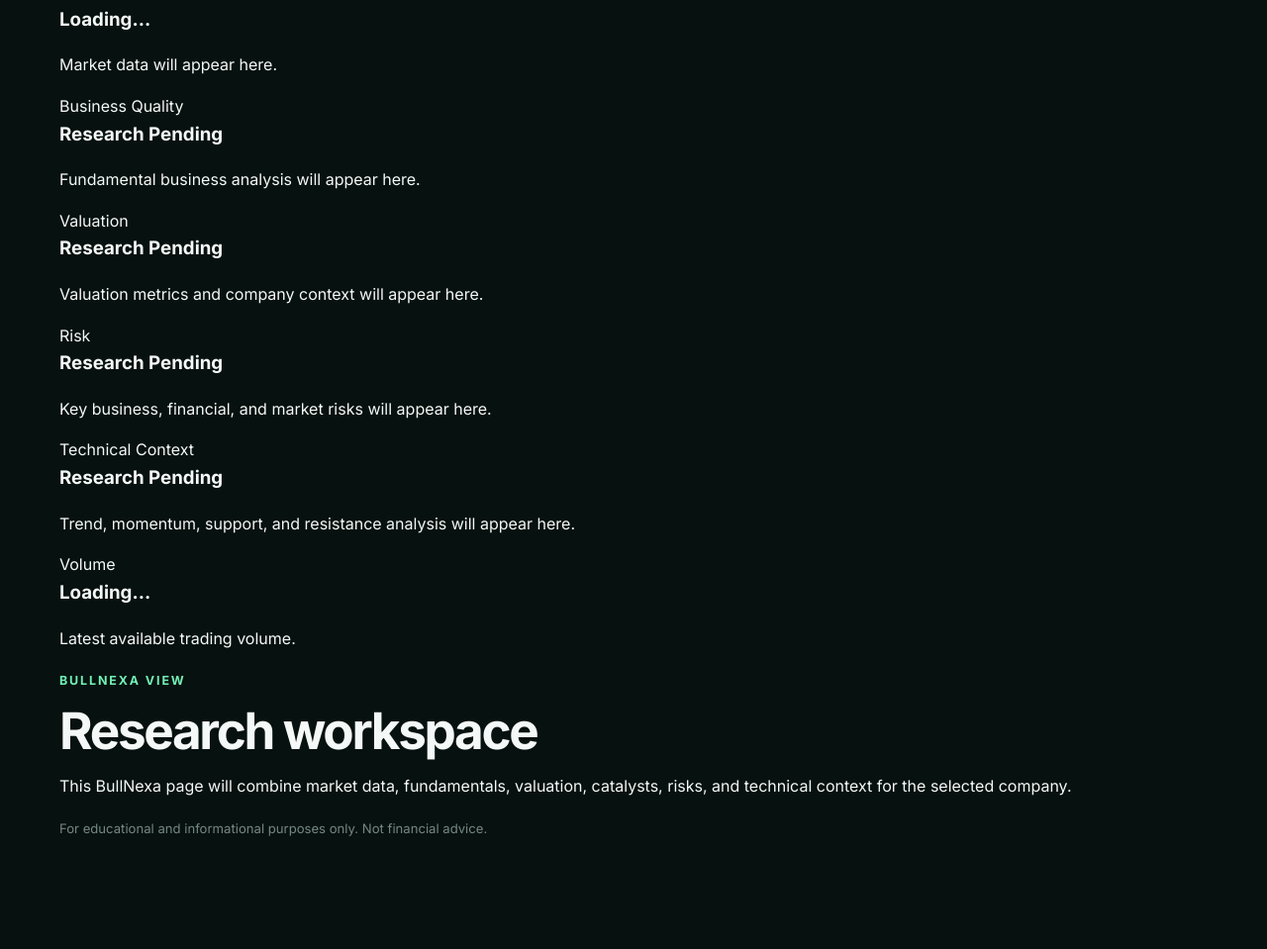
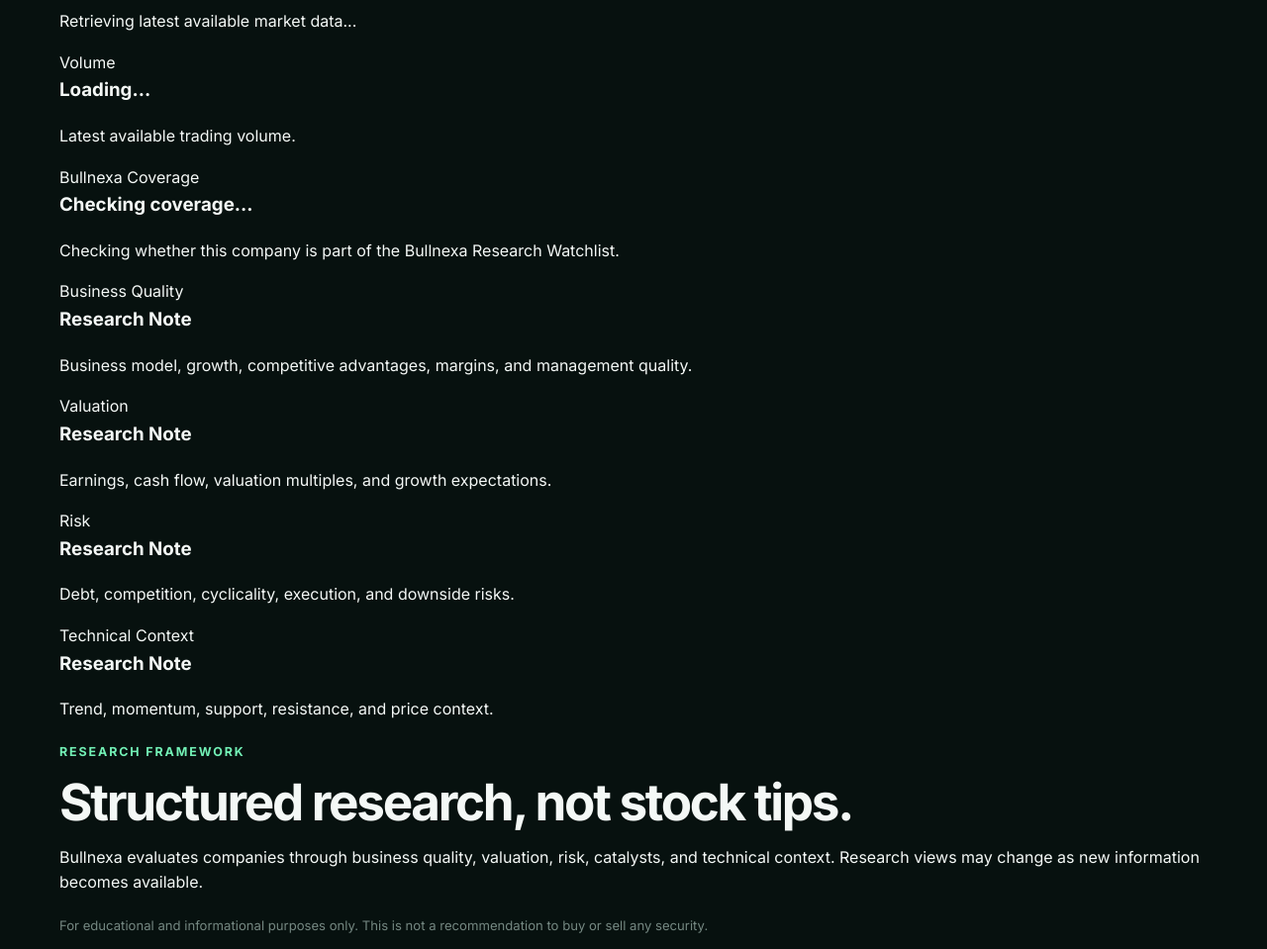
Before and after one commit to Tirth287/bullnexa, a website: page stock.html in a window 1280 px wide. Shown: the part 339-1298 px from the top of the page at 99% size. Before the commit the page ends 1201 px from the top, so only its background shows below. Drawn offline with Linux system fonts and the light colour scheme.

Commit message:
Update stock.html

```diff
--- a/stock.html
+++ b/stock.html
@@ -43,7 +43,7 @@
       <nav>
         <a href="index.html">Home</a>
         <a href="index.html#stock-search">Search</a>
-        <a href="index.html#watchlist">Watchlist</a>
+        <a href="index.html#research">Research</a>
         <a href="index.html#contact">Contact</a>
       </nav>
 
@@ -68,21 +68,22 @@
         <div class="stock-detail-header">
 
   <span class="section-label">
-            BullNexa Stock Research
+    Bullnexa Research
   </span>
 
-          <h1 id="stockSymbol">
-            Stock
+  <h1 id="stockName">
+    Company
   </h1>
 
-          <h2 id="stockName">
-            Company
-          </h2>
+  <div class="stock-detail-identity">
+    <span id="stockSymbol">
+      Stock
+    </span>
 
-          <p
-            id="stockMeta"
+    <span id="stockMeta"
           class="stock-detail-meta">
-          </p>
+    </span>
+  </div>
 
 </div>
 
@@ -90,7 +91,6 @@
        <div class="stock-detail-grid">
 
   <div class="stock-detail-card">
-
     <span>Price</span>
 
     <h3 id="stockPrice">
@@ -98,66 +98,12 @@
     </h3>
 
     <p id="stockChange">
-              Market data will appear here.
+      Retrieving latest available market data...
     </p>
-
   </div>
 
 
   <div class="stock-detail-card">
-
-            <span>Business Quality</span>
-
-            <h3>Research Pending</h3>
-
-            <p>
-              Fundamental business analysis will appear here.
-            </p>
-
-          </div>
-
-
-          <div class="stock-detail-card">
-
-            <span>Valuation</span>
-
-            <h3>Research Pending</h3>
-
-            <p>
-              Valuation metrics and company context will appear here.
-            </p>
-
-          </div>
-
-
-          <div class="stock-detail-card">
-
-            <span>Risk</span>
-
-            <h3>Research Pending</h3>
-
-            <p>
-              Key business, financial, and market risks will appear here.
-            </p>
-
-          </div>
-
-
-          <div class="stock-detail-card">
-
-            <span>Technical Context</span>
-
-            <h3>Research Pending</h3>
-
-            <p>
-              Trend, momentum, support, and resistance analysis will appear here.
-            </p>
-
-          </div>
-
-
-          <div class="stock-detail-card">
-
     <span>Volume</span>
 
     <h3 id="stockVolume">
@@ -167,8 +113,70 @@
     <p>
       Latest available trading volume.
     </p>
+  </div>
 
+
+  <div class="stock-detail-card">
+    <span>Bullnexa Coverage</span>
+
+    <h3 id="researchStatus">
+      Checking coverage...
+    </h3>
+
+    <p id="researchStatusText">
+      Checking whether this company is part of the
+      Bullnexa Research Watchlist.
+    </p>
   </div>
+
+
+  <div class="stock-detail-card">
+    <span>Business Quality</span>
+
+    <h3>Research Note</h3>
+
+    <p>
+      Business model, growth, competitive advantages,
+      margins, and management quality.
+    </p>
+  </div>
+
+
+  <div class="stock-detail-card">
+    <span>Valuation</span>
+
+    <h3>Research Note</h3>
+
+    <p>
+      Earnings, cash flow, valuation multiples,
+      and growth expectations.
+    </p>
+  </div>
+
+
+  <div class="stock-detail-card">
+    <span>Risk</span>
+
+    <h3>Research Note</h3>
+
+    <p>
+      Debt, competition, cyclicality,
+      execution, and downside risks.
+    </p>
+  </div>
+
+
+  <div class="stock-detail-card">
+    <span>Technical Context</span>
+
+    <h3>Research Note</h3>
+
+    <p>
+      Trend, momentum, support,
+      resistance, and price context.
+    </p>
+  </div>
+
 
   </div>
 
@@ -176,27 +184,27 @@
         <div class="stock-research-note">
 
   <span class="section-label">
-            BullNexa View
+    Research Framework
   </span>
 
   <h2>
-            Research workspace
+    Structured research, not stock tips.
   </h2>
 
   <p>
-            This BullNexa page will combine market data,
-            fundamentals, valuation, catalysts, risks,
-            and technical context for the selected company.
+    Bullnexa evaluates companies through business quality,
+    valuation, risk, catalysts, and technical context.
+    Research views may change as new information becomes available.
   </p>
 
   <p class="microcopy">
     For educational and informational purposes only.
-            Not financial advice.
+    This is not a recommendation to buy or sell any security.
   </p>
 
 </div>
+        </div>
 
-      </div>
 
     </section>
 
```
Lines whose indentation alone changed are shown as unchanged.
